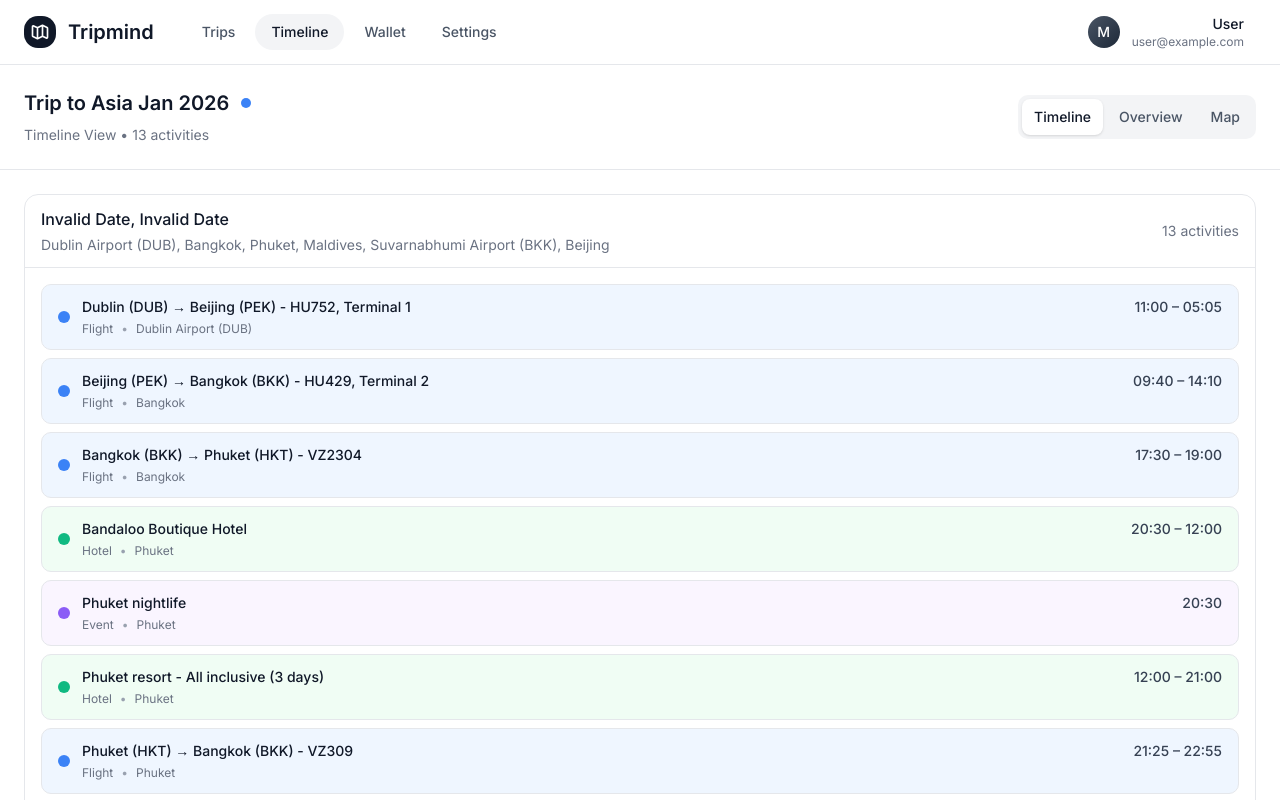
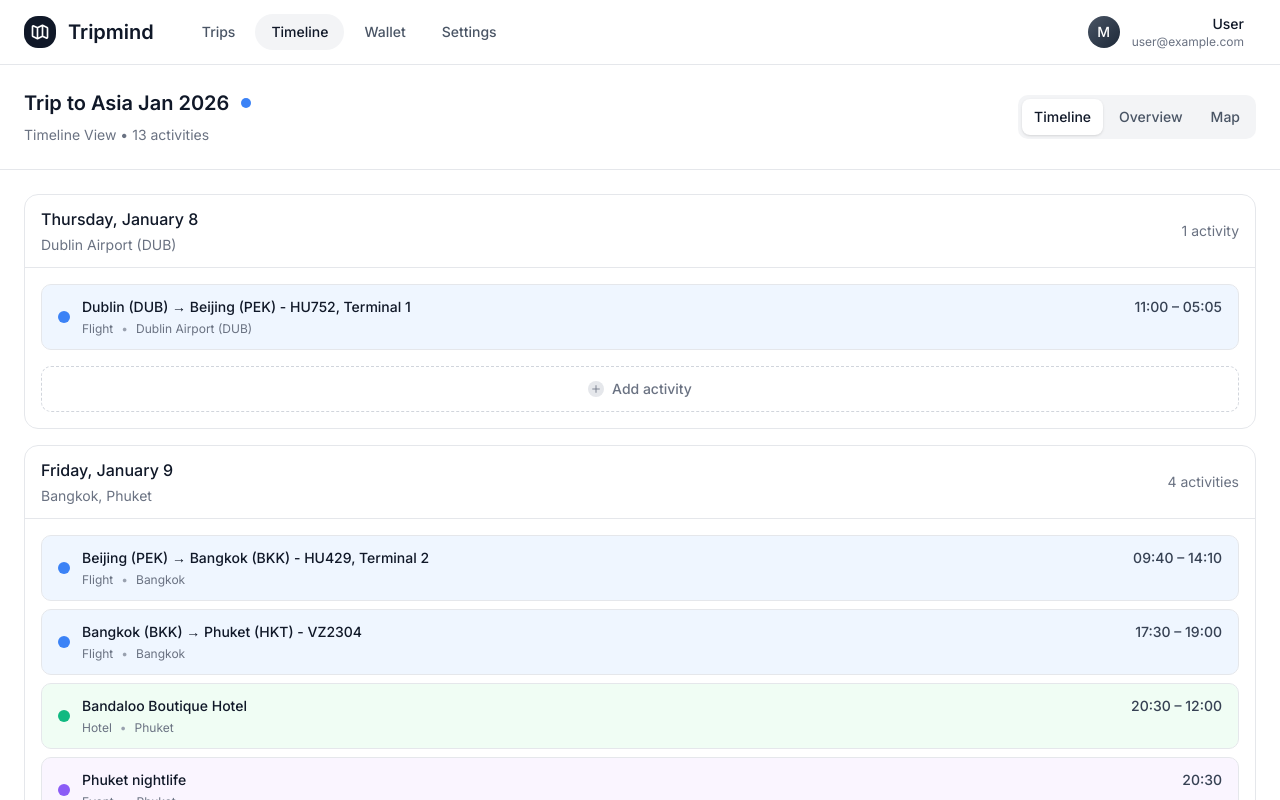
Before and after one commit to marlonbernardes/tripmind, a Next.js app in the folder frontend/: page /trip/1/timeline in a window 1280 px wide. Built offline with nearby package versions, Linux system fonts and the light colour scheme.

Commit message:
refactor: update timeline page
- Integrate timeline page with enhanced component functionality
- Improve page layout and component interactions

```diff
--- a/frontend/src/app/trip/[id]/timeline/page.tsx
+++ b/frontend/src/app/trip/[id]/timeline/page.tsx
@@ -5,6 +5,7 @@ import { TripLayout } from '@/components/features/TripLayout'
 import { TimelineDay } from '@/components/features/TimelineDay'
 import { useTripContext } from '@/contexts/TripContext'
 import type { SimpleActivity } from '@/types/simple'
+import { getDateFromDateTime } from '@/lib/mock-data'
 
 interface TimelinePageProps {
   params: Promise<{
@@ -18,7 +19,7 @@ function TimelineContent() {
   // Group activities by date
   const activitiesByDate = useMemo(() => {
     const grouped = activities.reduce((acc, activity) => {
-      const date = activity.date
+      const date = getDateFromDateTime(activity.start)
       if (!acc[date]) {
         acc[date] = []
       }
```
